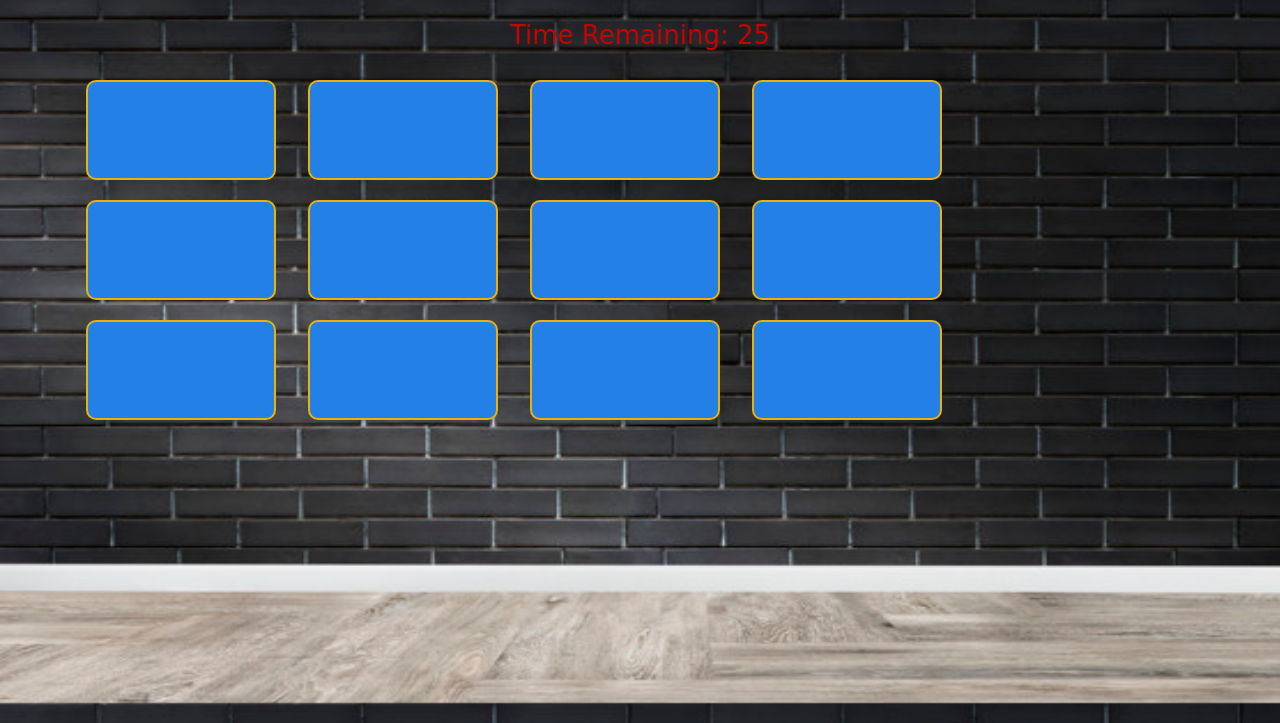
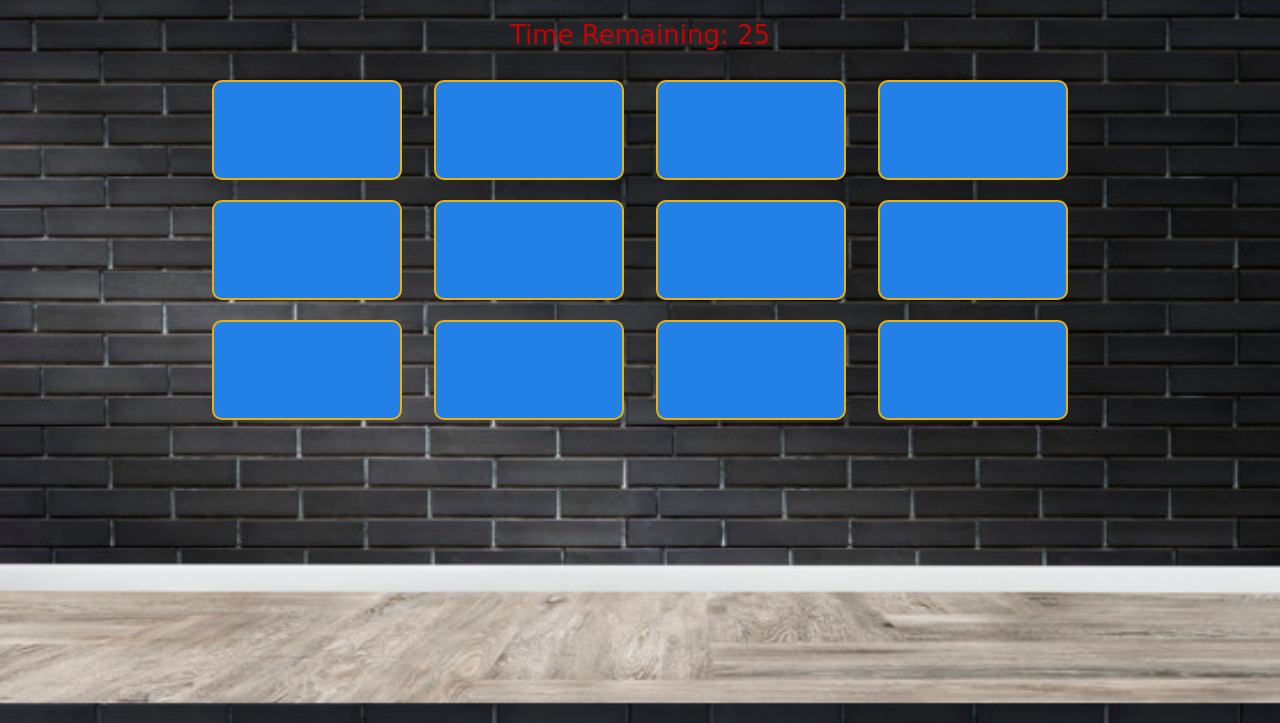
Before and after one commit to ptechasa/Matching-Game, a plain HTML site: page index.html in a window 1280 px wide. Shown: the part 77-800 px from the top of the page. Drawn offline with nearby package versions, Linux system fonts and the light colour scheme; a web font is replaced by a local one.

Commit message:
adjust row and column to center with Bootstrap

```diff
--- a/index.html
+++ b/index.html
@@ -20,19 +20,19 @@
     <div class="timer">Time Remaining: <span>30</span></div>
 
     <div class="container">
-        <div class="row">
+        <div class="row justify-content-center">
             <div class="col-md-2 row-height mx-3"></div>
             <div class="col-md-2 row-height mx-3"></div>
             <div class="col-md-2 row-height mx-3"></div>
             <div class="col-md-2 row-height mx-3"></div>
         </div>
-        <div class="row">
+        <div class="row justify-content-center">
             <div class="col-md-2 row-height mx-3"></div>
             <div class="col-md-2 row-height mx-3"></div>
             <div class="col-md-2 row-height mx-3"></div>
             <div class="col-md-2 row-height mx-3"></div>
         </div>
-        <div class="row">
+        <div class="row justify-content-center">
             <div class="col-md-2 row-height mx-3"></div>
             <div class="col-md-2 row-height mx-3"></div>
             <div class="col-md-2 row-height mx-3"></div>
```
